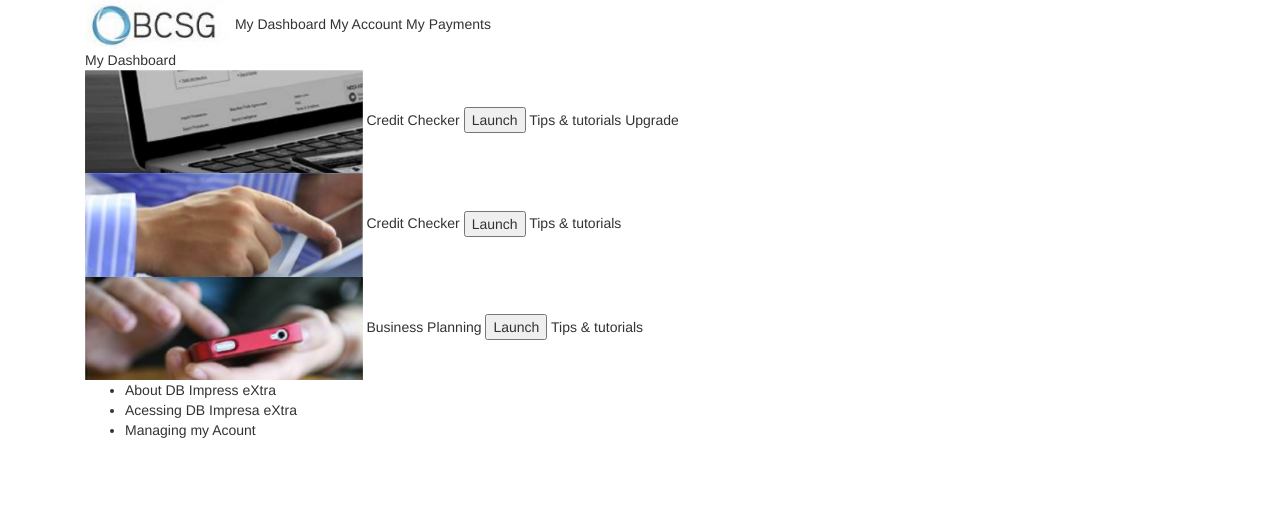
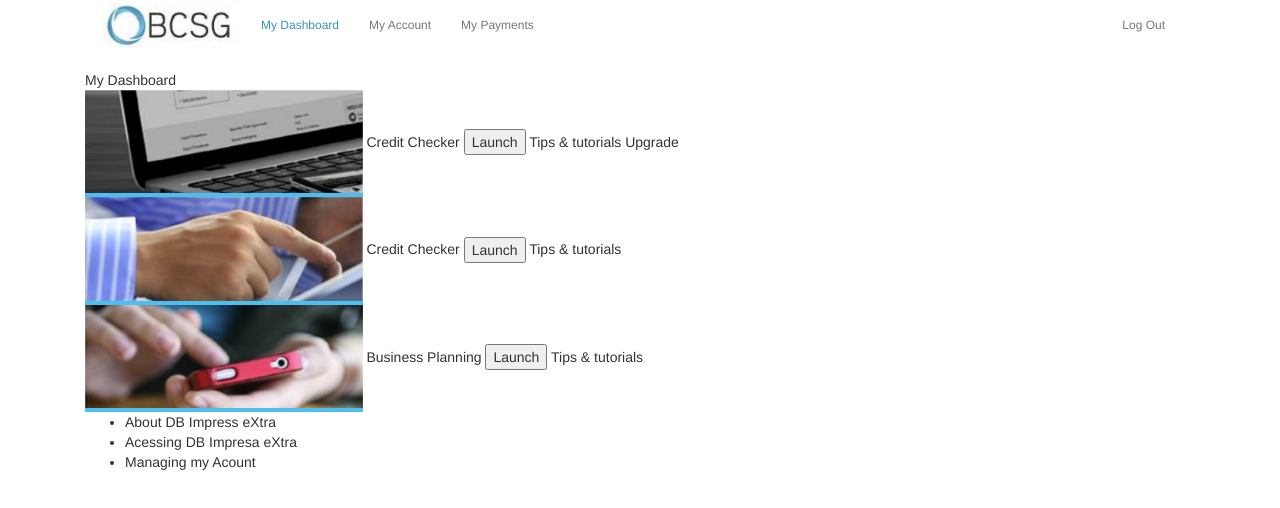
Before and after one commit to ashcode09/dashboard, a plain HTML site: page index.html in a window 1280 px wide. Drawn offline with nearby package versions, Linux system fonts and the light colour scheme.

Commit message:
styled navigation bar

```diff
--- a/index.html
+++ b/index.html
@@ -9,13 +9,38 @@
   <body>
     <div class="container">
       <div class="container-fluid">
-        <div class="navigation-bar">
-          <a href="https://www.bcsg.com"><img src="public/images/logo.png"></a>
-          My Dashboard
-          My Account
-          My Payments
-        </div>
-        My Dashboard
+        <nav class="navbar navbar-default">
+          <div class="container-fluid">
+            <div class="navbar-header">
+              <a href="https://www.bcsg.com"><img src="public/images/logo.png"></a>
+            </div>
+            <div class="collapse navbar-collapse" id="bs-example-navbar-collapse-1">
+              <ul class="nav navbar-nav">
+                <li class="active-nav"><a href="#">My Dashboard</a></li>
+                <li><a href="#">My Account</a></li>
+                <li><a href="#">My Payments</a></li>
+              </ul>
+              <ul class="nav navbar-nav navbar-right">
+                <li><a href="#">Log Out</a></li>
+              </ul>
+            </div>
+          </div>
+        </nav>
+
+
+
+
+
+
+
+
+
+
+
+
+
+
+        <span class="title">My Dashboard</span>
         <div>
           <div>
             <img class="sample-image" src="public/images/creditChecker1.png">
--- a/public/css/dashboardStyle.css
+++ b/public/css/dashboardStyle.css
@@ -1,6 +1,17 @@
 body {
+}
+
+.navbar {
+  background-color: white;
+  font-size: 12px;
+  border-style: none;
 }
 
 .sample-image {
   width: 25%;
+  border-bottom: 4px solid #4cbfee;
 }
+
+.navbar-default .navbar-nav>li.active-nav>a {
+  color: #3c91b6;
+}
```
